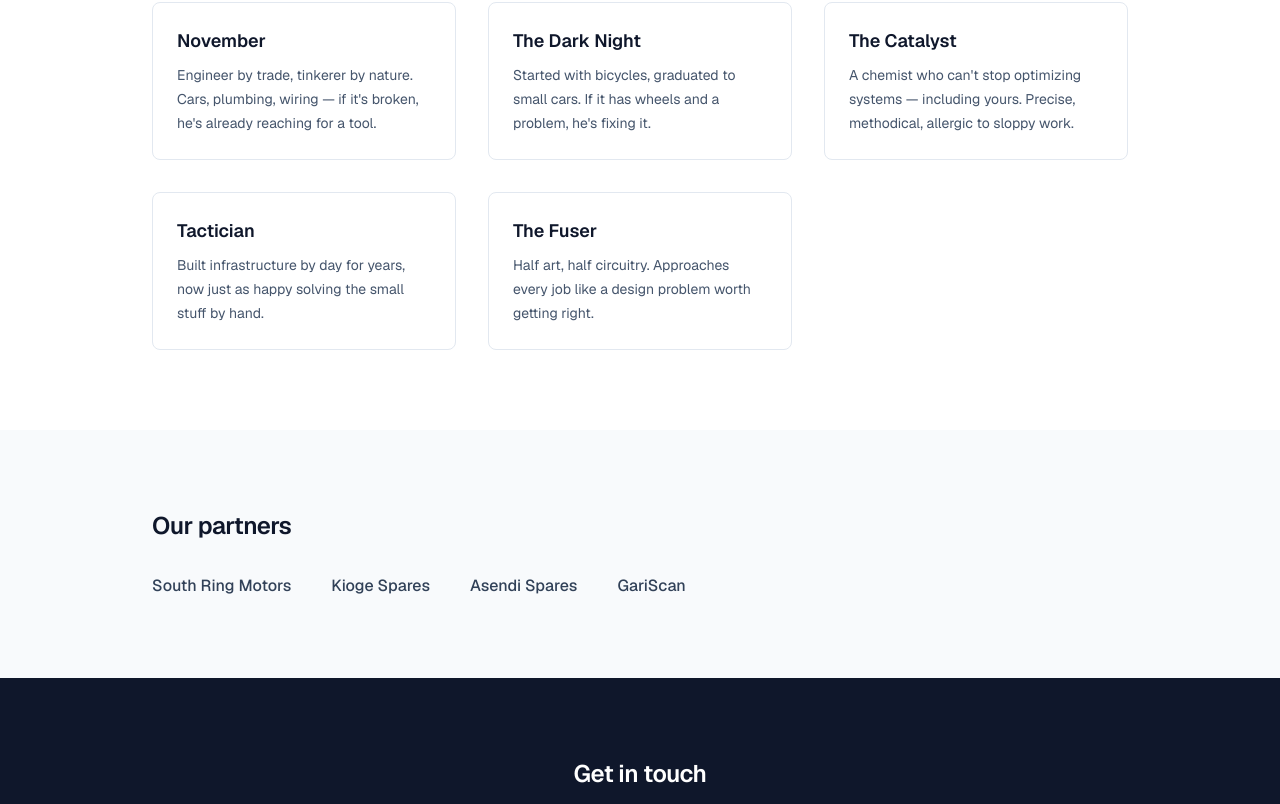
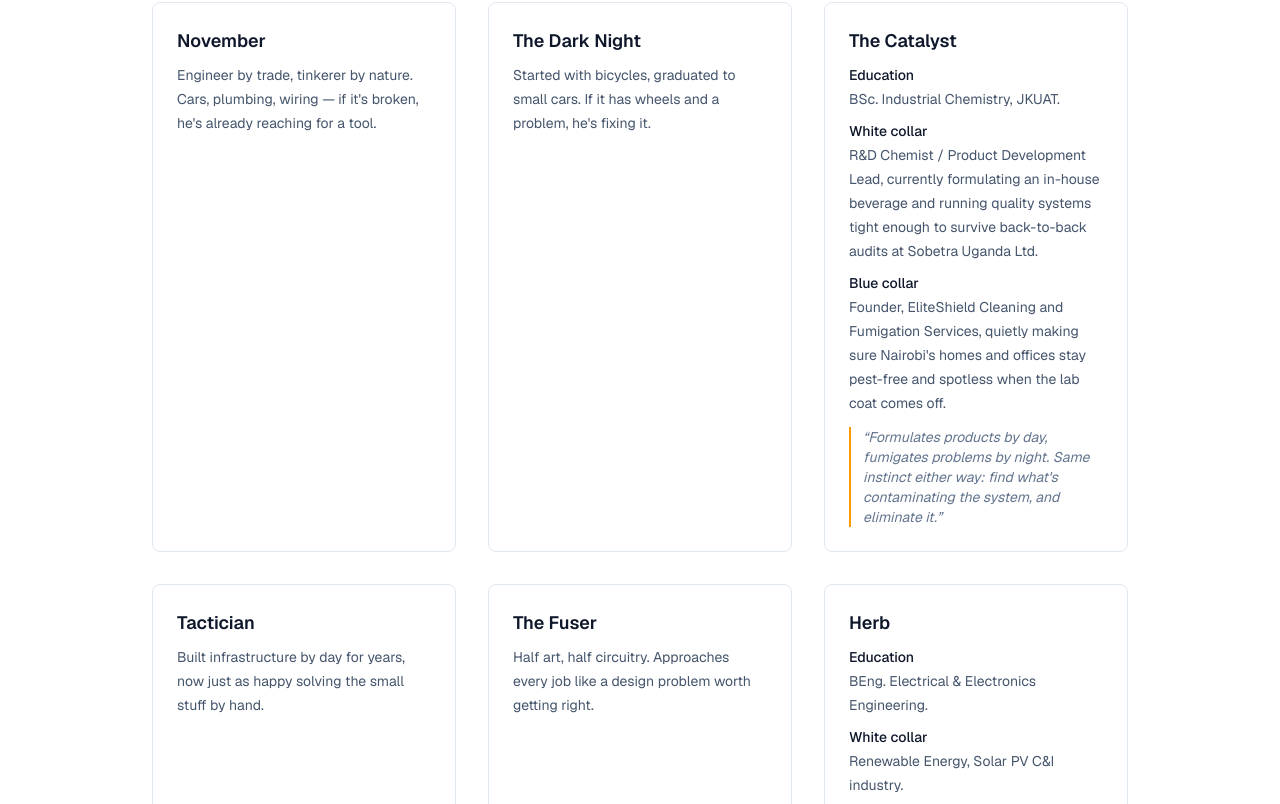
Before and after one commit to ericgitonga/en-mascaradores, a Next.js app: page / in a window 1280 px wide. Shown: the part 1496-2300 px from the top of the page. Built offline with nearby package versions, Linux system fonts and the light colour scheme.

Commit message:
Add Herb and The Catalyst profiles (v0.2.0, closes #7)
Extends TeamMember with optional structured fields (education,
white-collar career, blue-collar hustle, quote) alongside the
existing plain bio, and renders whichever is present.

```diff
--- a/package.json
+++ b/package.json
@@ -1,6 +1,6 @@
 {
   "name": "en-mascaradores",
-  "version": "0.1.0",
+  "version": "0.2.0",
   "private": true,
   "scripts": {
     "dev": "next dev",
--- a/src/app/page.tsx
+++ b/src/app/page.tsx
@@ -23,7 +23,11 @@ const SERVICES: Service[] = [
 
 type TeamMember = {
   codename: string;
-  bio: string;
+  bio?: string;
+  education?: string;
+  whiteCollar?: string;
+  blueCollar?: string;
+  quote?: string;
 };
 
 const TEAM: TeamMember[] = [
@@ -37,7 +41,13 @@ const TEAM: TeamMember[] = [
   },
   {
     codename: "The Catalyst",
-    bio: "A chemist who can't stop optimizing systems — including yours. Precise, methodical, allergic to sloppy work.",
+    education: "BSc. Industrial Chemistry, JKUAT.",
+    whiteCollar:
+      "R&D Chemist / Product Development Lead, currently formulating an in-house beverage and running quality systems tight enough to survive back-to-back audits at Sobetra Uganda Ltd.",
+    blueCollar:
+      "Founder, EliteShield Cleaning and Fumigation Services, quietly making sure Nairobi's homes and offices stay pest-free and spotless when the lab coat comes off.",
+    quote:
+      "“Formulates products by day, fumigates problems by night. Same instinct either way: find what's contaminating the system, and eliminate it.”",
   },
   {
     codename: "Tactician",
@@ -46,6 +56,13 @@ const TEAM: TeamMember[] = [
   {
     codename: "The Fuser",
     bio: "Half art, half circuitry. Approaches every job like a design problem worth getting right.",
+  },
+  {
+    codename: "Herb",
+    education: "BEng. Electrical & Electronics Engineering.",
+    whiteCollar: "Renewable Energy, Solar PV C&I industry.",
+    blueCollar:
+      "Electrical installations and E-mobility enthusiast, farming, personal development guider.",
   },
 ];
 
@@ -135,7 +152,37 @@ export default function Home() {
             {TEAM.map((member) => (
               <div key={member.codename} className="rounded-lg border border-slate-200 p-6">
                 <h3 className="text-lg font-semibold text-slate-900">{member.codename}</h3>
-                <p className="mt-2 text-sm leading-6 text-slate-600">{member.bio}</p>
+                {member.bio ? (
+                  <p className="mt-2 text-sm leading-6 text-slate-600">{member.bio}</p>
+                ) : (
+                  <>
+                    <dl className="mt-2 space-y-2 text-sm leading-6 text-slate-600">
+                      {member.education && (
+                        <div>
+                          <dt className="font-medium text-slate-900">Education</dt>
+                          <dd>{member.education}</dd>
+                        </div>
+                      )}
+                      {member.whiteCollar && (
+                        <div>
+                          <dt className="font-medium text-slate-900">White collar</dt>
+                          <dd>{member.whiteCollar}</dd>
+                        </div>
+                      )}
+                      {member.blueCollar && (
+                        <div>
+                          <dt className="font-medium text-slate-900">Blue collar</dt>
+                          <dd>{member.blueCollar}</dd>
+                        </div>
+                      )}
+                    </dl>
+                    {member.quote && (
+                      <p className="mt-3 border-l-2 border-amber-500 pl-3 text-sm italic text-slate-500">
+                        {member.quote}
+                      </p>
+                    )}
+                  </>
+                )}
               </div>
             ))}
           </div>
```
Also changed, not shown: 2 other files (tests, documents, lock files or other folders).
